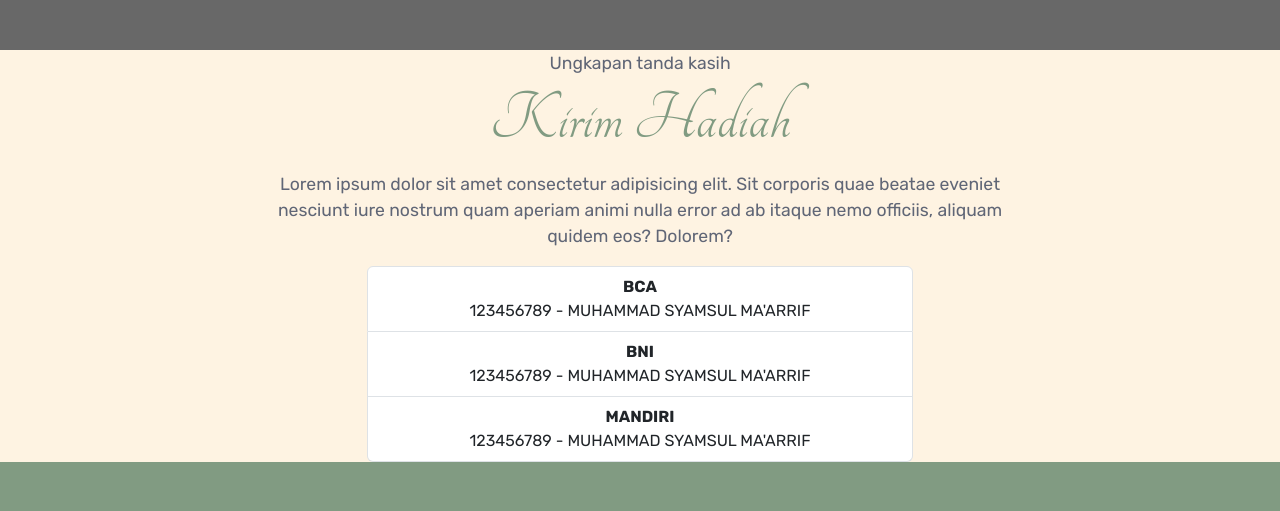
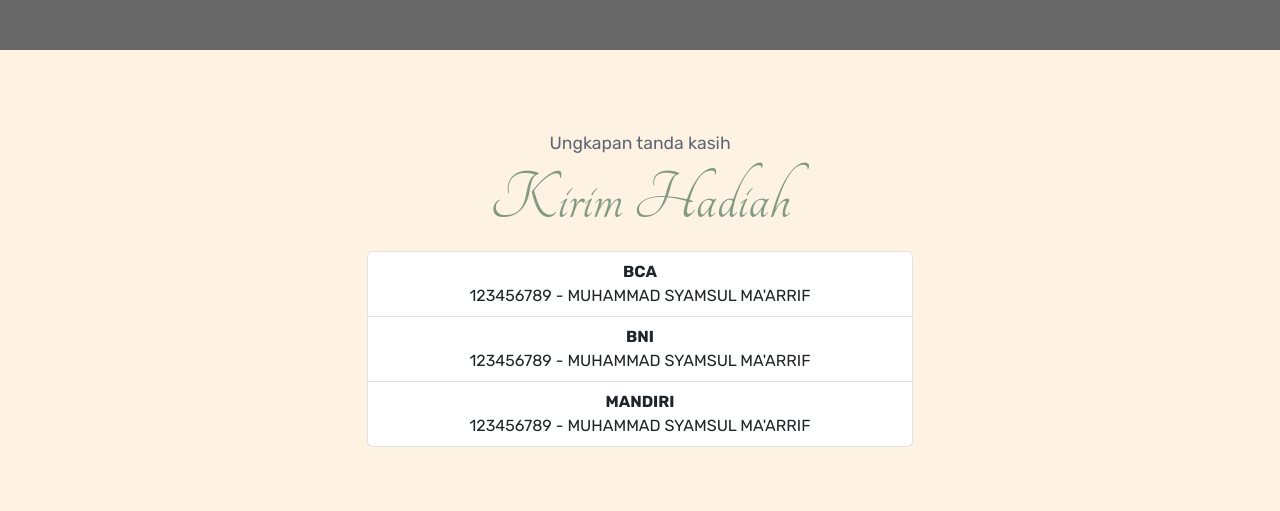
Before and after one commit to cakroqi223/MadLy, a plain HTML site: page index.html in a window 1280 px wide. Shown: the part 3113-3624 px from the top of the page. Drawn offline with nearby package versions, Linux system fonts and the light colour scheme; a script that the page names is missing; a web font is replaced by a local one.

Commit message:
Update Terbaru

```diff
--- a/index.html
+++ b/index.html
@@ -215,7 +215,6 @@
                 <div class="col-md-8 col-10 text-center">
                     <span>Ungkapan tanda kasih</span>
                     <h2>Kirim Hadiah</h2>
-                    <p>Lorem ipsum dolor sit amet consectetur adipisicing elit. Sit corporis quae beatae eveniet nesciunt iure nostrum quam aperiam animi nulla error ad ab itaque nemo officiis, aliquam quidem eos? Dolorem?</p>
                 </div>
             </div>
             <div class="row justify-content-center text-center">
--- a/styles.css
+++ b/styles.css
@@ -246,6 +246,11 @@
     border: 1px solid antiquewhite;
 }
 
+.gift {
+    padding-top: 5rem;
+    padding-bottom: 5rem;
+}
+
 footer {
     padding: 3rem 0;
     background-color: #819b82;
```
